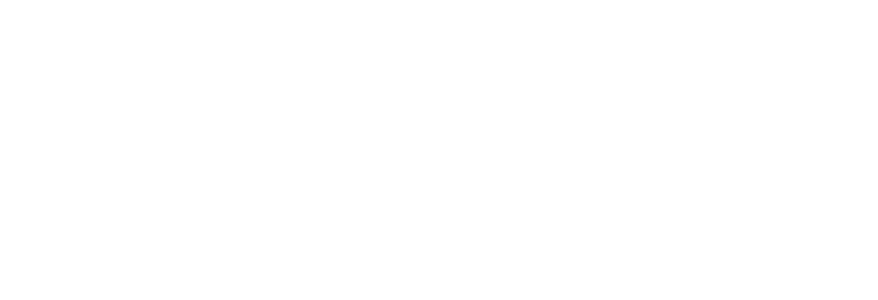
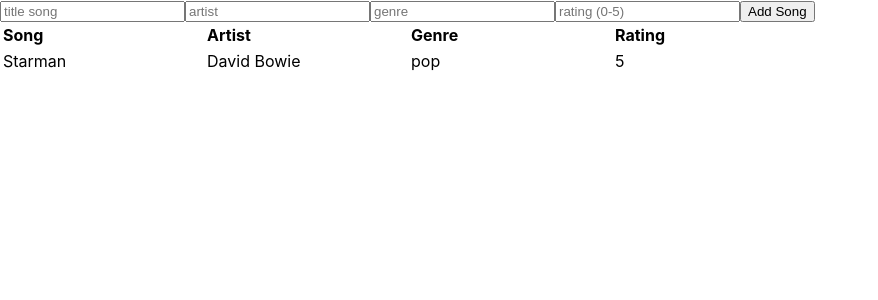
Before and after one commit to cleijten/celia_leijten---Songsaver, a React (Create React App) app: page / in a window 1280 px wide. Shown: the top 300 px of the page, without its empty margins (0-878 px from the left). Built offline with nearby package versions, Linux system fonts and the light colour scheme.

Commit message:
core functionality

```diff
--- a/src/App.js
+++ b/src/App.js
@@ -1,10 +1,9 @@
 import React from 'react';
+import SongOverview from './SongOverview'
 
 function App() {
   return (
-    <div>
-
-    </div>
+        <SongOverview />
   );
 }
 
--- a/src/SongOverview.js
+++ b/src/SongOverview.js
@@ -0,0 +1,80 @@
+import React, { Component } from "react";
+import SongForm from "./components/SongForm";
+import SongList from "./components/SongList";
+
+class SongOverview extends Component {
+  constructor() {
+    super();
+    this.state = {
+      songs: [
+        {
+          id: 1,
+          title: "Starman",
+          artist: "David Bowie",
+          genre: "pop",
+          rating: 5,
+        },
+      ],
+    };
+    this.handleChange = this.handleChange.bind(this);
+    this.handleSubmit = this.handleSubmit.bind(this);
+  }
+
+  handleSubmit = (song) => {
+    song.preventDefault();
+    this.setState((prevState) => {
+      const newSongs = [...prevState.songs];
+      console.log(`new Songs: ${newSongs.songs}`);
+      const newSong = {
+        id: prevState.songs.length + 1,
+        title: this.state.title,
+        artist: this.state.artist,
+        genre: this.state.genre,
+        rating: this.state.rating,
+      };
+      console.log(`new Song: ${newSong}`);
+      newSongs.push(newSong);
+      const newStateSongs = { ...prevState, songs: newSongs };
+        console.log(`new State Song: ${newStateSongs.songs[1]}`);
+
+        // const sortedSongs = newStateSong.sort((a, b) => {
+        //     return a[this.state.artist] - b[this.state.artist]
+        // })
+      return newStateSongs;
+    });
+  };
+
+  handleChange(event) {
+    const { name, value } = event.target;
+    this.setState({ [name]: value });
+  }
+
+  render() {
+    const songComponents = this.state.songs.map((item) => {
+      return <SongList key={item.id} song={item} />;
+    });
+
+    return (
+      <div>
+        <SongForm
+          handleChange={this.handleChange}
+          handleSubmit={this.handleSubmit}
+          data={this.state}
+        />
+        <table>
+          <tbody>
+            <tr className="song-header">
+              <td className="song-row__header">Song</td>
+              <td className="song-row__header">Artist</td>
+              <td className="song-row__header">Genre</td>
+              <td className="song-row__header">Rating</td>
+            </tr>
+          </tbody>
+        </table>
+        {songComponents}
+      </div>
+    );
+  }
+}
+
+export default SongOverview;
--- a/src/components/SongForm.js
+++ b/src/components/SongForm.js
@@ -0,0 +1,40 @@
+import React from "react";
+
+function SongForm(props) {
+  console.log("songform", props);
+  return (
+    <form onSubmit={props.handleSubmit}>
+      <input
+        type="text"
+        onChange={props.handleChange}
+        name="title"
+        placeholder="title song"
+        value={props.data.title}
+      />
+      <input
+        type="text"
+        onChange={props.handleChange}
+        name="artist"
+        placeholder="artist"
+        value={props.data.artist}
+      />
+      <input
+        type="text"
+        onChange={props.handleChange}
+        name="genre"
+        placeholder="genre"
+        value={props.data.genre}
+      />
+      <input
+        type="number"
+        onChange={props.handleChange}
+        name="rating"
+        placeholder="rating (0-5)"
+        value={props.data.rating}
+      />
+      <button>Add Song</button>
+    </form>
+  );
+}
+
+export default SongForm;
--- a/src/components/SongList.js
+++ b/src/components/SongList.js
@@ -0,0 +1,21 @@
+import React from "react";
+
+function SongList(props) {
+  console.log(props);
+  return (
+    <div>
+      <table>
+        <tbody>
+          <tr className="list">
+            <td className="song-row__item">{props.song.title}</td>
+            <td className="song-row__item">{props.song.artist}</td>
+            <td className="song-row__item">{props.song.genre}</td>
+            <td className="song-row__item">{props.song.rating}</td>
+          </tr>
+        </tbody>
+      </table>
+    </div>
+  );
+}
+
+export default SongList;
--- a/src/index.css
+++ b/src/index.css
@@ -11,3 +11,12 @@
   font-family: source-code-pro, Menlo, Monaco, Consolas, 'Courier New',
     monospace;
 }
+
+.song-row__item {
+  width: 200px;
+}
+
+.song-row__header {
+  width: 200px;
+  font-weight: bold;
+}
--- a/src/index.js
+++ b/src/index.js
@@ -2,16 +2,11 @@
 import ReactDOM from 'react-dom';
 import './index.css';
 import App from './App';
-import reportWebVitals from './reportWebVitals';
+
 
 ReactDOM.render(
-  <React.StrictMode>
-    <App />
-  </React.StrictMode>,
+
+    <App />,
+
   document.getElementById('root')
 );
-
-// If you want to start measuring performance in your app, pass a function
-// to log results (for example: reportWebVitals(console.log))
-// or send to an analytics endpoint. Learn more: https://bit.ly/CRA-vitals
-reportWebVitals();
--- a/src/reportWebVitals.js
+++ /dev/null
@@ -1,13 +0,0 @@
-const reportWebVitals = onPerfEntry => {
-  if (onPerfEntry && onPerfEntry instanceof Function) {
-    import('web-vitals').then(({ getCLS, getFID, getFCP, getLCP, getTTFB }) => {
-      getCLS(onPerfEntry);
-      getFID(onPerfEntry);
-      getFCP(onPerfEntry);
-      getLCP(onPerfEntry);
-      getTTFB(onPerfEntry);
-    });
-  }
-};
-
-export default reportWebVitals;
```
Also changed, not shown: src/setupTests.js (deleted, +0 -5 lines).
